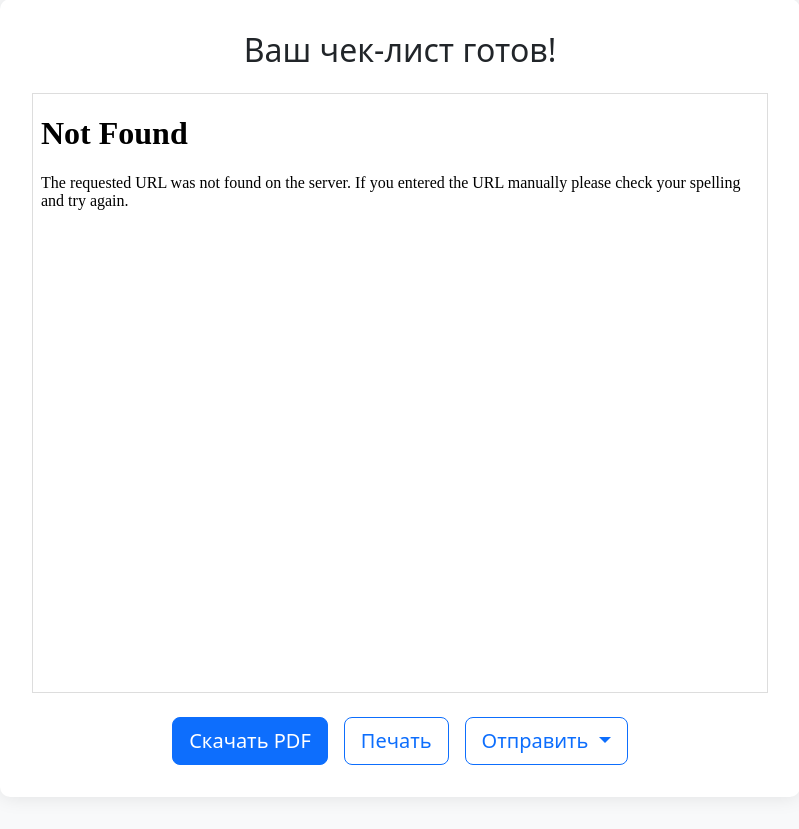
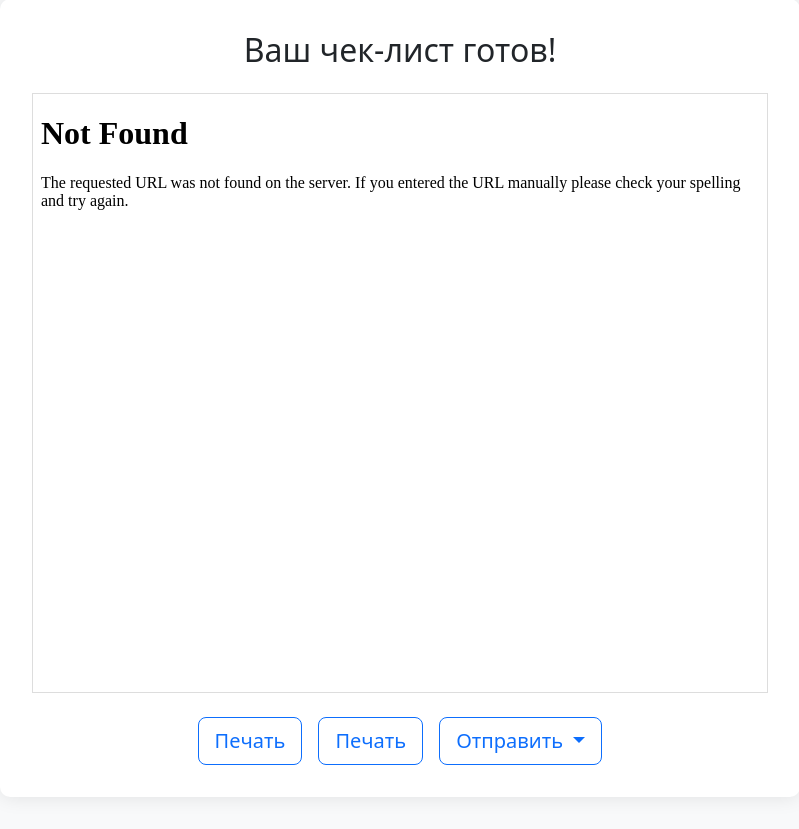
Before and after one commit to Infobest37/CheckListtTavel, a Flask app: page /preview/1 in a window 1280 px wide. Shown: the part 33-862 px from the top of the page, without its empty margins (240-1039 px from the left). Run offline with Flask 2, Linux system fonts and the light colour scheme; parts of the project's set-up code (start-up, migrations or seed data) failed here and were passed over.

Commit message:
Initial commit

```diff
--- a/templates/preview.html
+++ b/templates/preview.html
@@ -40,9 +40,11 @@
         </div>
 
         <div class="action-buttons">
-  <a href="{{ url_for('download_pdf', filename=filename) }}" class="btn btn-primary btn-lg">
-    <i class="bi bi-download"></i> Скачать PDF
-  </a>
+  <a href="{{ url_for('print_pdf', filename=filename) }}"
+   class="btn btn-outline-primary btn-lg"
+   onclick="window.open(this.href, '_blank'); return false;">
+  <i class="bi bi-printer"></i> Печать
+</a>
 
   <a href="{{ url_for('print_pdf', filename=filename) }}" class="btn btn-outline-primary btn-lg" target="_blank">
     <i class="bi bi-printer"></i> Печать
```
